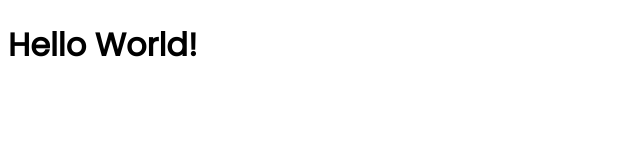
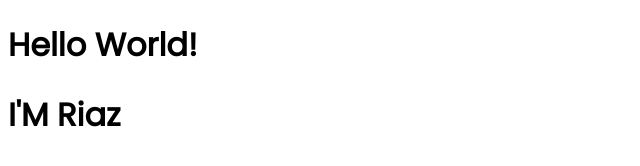
Before and after one commit to RiazRK/my_1st_repo, a plain HTML site: page index.html in a window 1280 px wide. Shown: the whole page, without its empty margins (0-640 px from the left). Drawn offline with Linux system fonts and the light colour scheme.

Commit message:
Riaz in h1

```diff
--- a/index.html
+++ b/index.html
@@ -17,6 +17,7 @@
 <body>
 
     <h1>Hello World!</h1>
+    <h1>I'M Riaz </h1>
 
 </body>
 </html>
```
